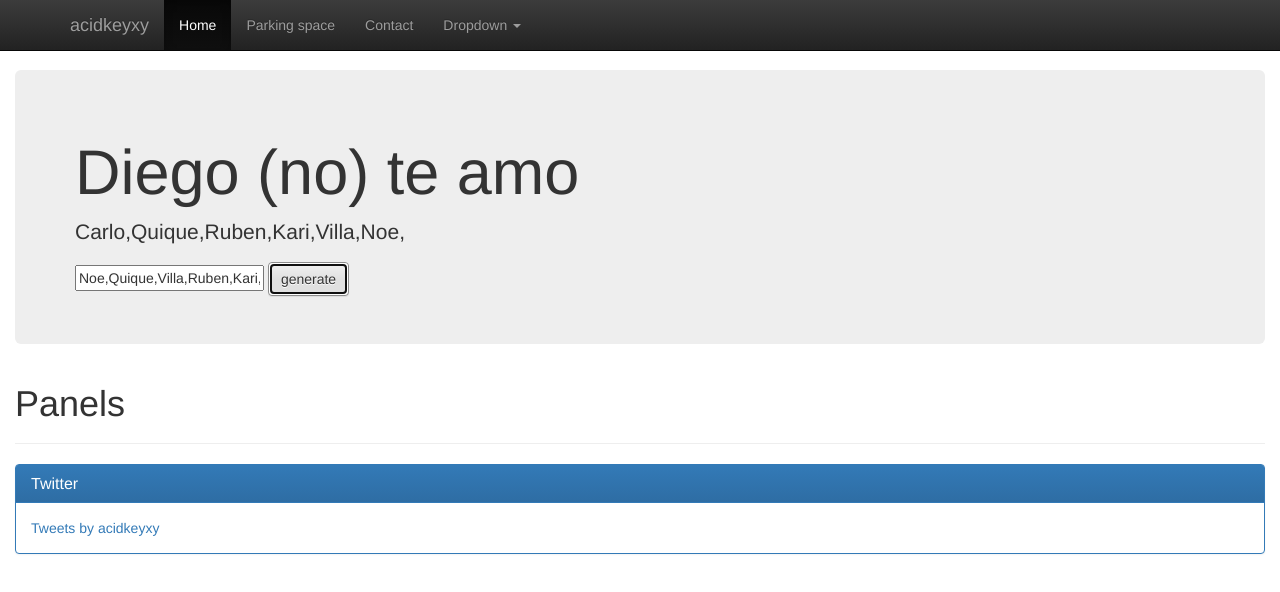
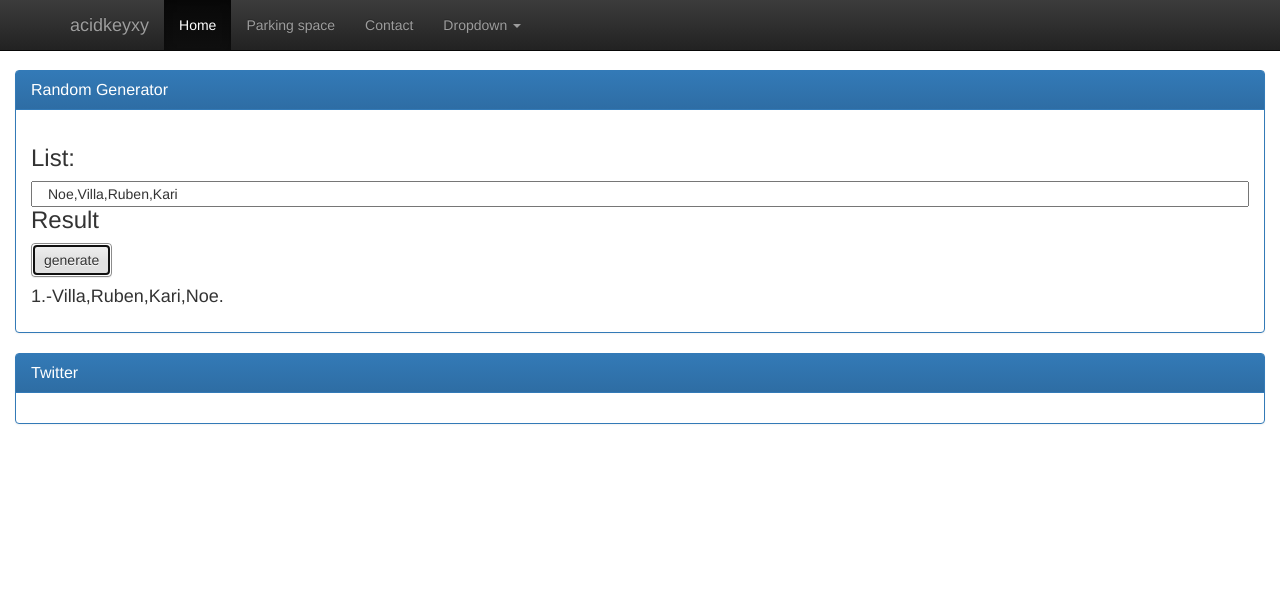
Before and after one commit to acidkeyxyz/sm-dev01, a website: page index.html in a window 1280 px wide. Both pictures are taken after a click on the button "generate". Drawn offline with Linux system fonts and the light colour scheme; files that its build step writes are made by us from their sources.

Commit message:
Update index.html

```diff
--- a/index.html
+++ b/index.html
@@ -68,28 +68,28 @@
 	</nav>
 
     <div class="container-fluid theme-showcase" role="main">
-		<div class="jumbotron">
-			<h1>Diego (no) te amo</h1>
-
-        	<p id="names">Este es un ejemplo de que hasta en los fines de semana pienso en ti,(para mal, pero pienso). </p>
-			<input id="listOfall" type="text" value='Noe,Quique,Villa,Ruben,Kari,Carlo'></input>
-
-			<button id="generate"  type="button" value="generate" class="btn btn-default">generate</button>
-     	</div>
-
-      	<div class="page-header">
-        	<h1>Panels</h1>
-      	</div>
-
-      	<div class="row">
+		<div class="row">
         	<div class="col-sm-4 col-md-12 col-lg-12">
+          		<div class="panel panel-primary">
+            		<div class="panel-heading">
+              			<h3 class="panel-title">Random Generator</h3>
+            		</div>
+	            	<div class="panel-body">
+						<h3>List:</h3>
+						<input id="listOfall" class="col-md-12" type="text" value='Noe,Villa,Ruben,Kari'></input>
+						<h3>Result</h3>
+						<button id="generate"  type="button" value="generate" class="btn btn-default">generate</button>
+						<h4  id="names" ></h4>
+					</div>
+          		</div>
+        	</div>
+			<div class="col-sm-4 col-md-12 col-lg-12">
           		<div class="panel panel-primary">
             		<div class="panel-heading">
               			<h3 class="panel-title">Twitter</h3>
             		</div>
 	            	<div class="panel-body">
-	              		<a class="twitter-timeline" href="https://twitter.com/acidkeyxy">Tweets by acidkeyxy</a>
-				  		<script async src="//platform.twitter.com/widgets.js" charset="utf-8"></script>
+
 	            	</div>
           		</div>
         	</div>
@@ -104,6 +104,8 @@
     <script src="./js/docs.min.js"></script>
 
 	<script>
+		var app = {};
+		app.counter = 0;
 		$(document).ready(function(){
 		    $("#generate").click(function(){
 				var array = $("#listOfall").val().split(",");
@@ -111,7 +113,7 @@
 				while(array.length !=0){
 					var index = array.length;
 					if(array.length == 1){
-						textFinal += array[0]+",";
+						textFinal += array[0]+".";
 						break;
 					}else{
 						var n = (100 * Math.random()) % index ;
@@ -123,7 +125,9 @@
 						array.splice(n,1);
 					}
 				}
-				$("#names").text(textFinal);
+				$("#names").html($("#names").html()+(++app.counter)+".-"+textFinal+"<br/>");
+
+
 			});
 		});
 	</script>
```
